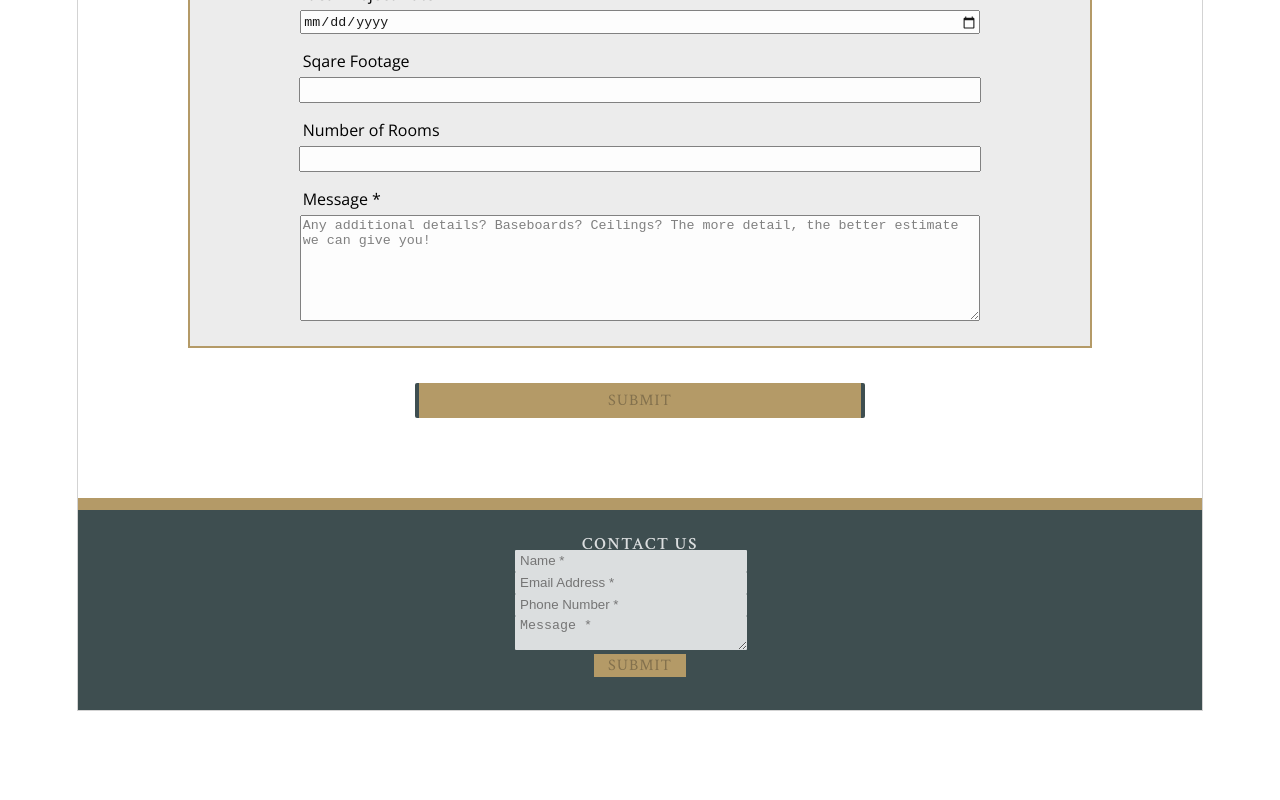
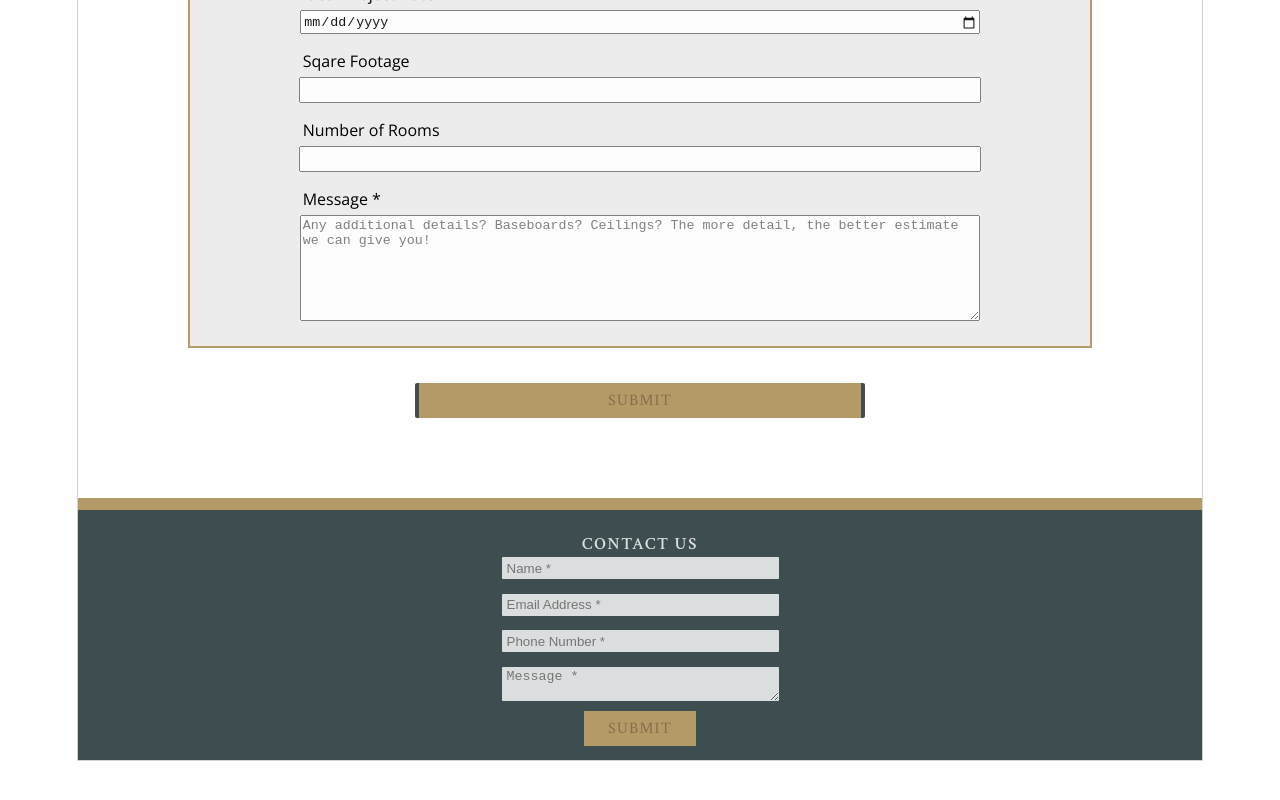
Before and after one commit to brittanyjat/jpaints2.0, a React (Create React App) app: page /contact in a window 1280 px wide. Shown: the part 1315-2115 px from the top of the page. Before the commit the page ends 2077 px from the top, so only its background shows below. Built offline with nearby package versions, Linux system fonts and the light colour scheme.

Commit message:
styled mini-contact form on footer

```diff
--- a/src/Styles/_contact.scss
+++ b/src/Styles/_contact.scss
@@ -69,12 +69,9 @@
 
 .mini-contact {
     margin: auto;
-    width: 250px;
-    height: 185px;
-    display: flex;
-    flex-direction: column;
-    justify-content: space-between;
-    align-items: center;
+    width: 300px;
+    display: grid;
+    grid-template-rows: 1fr 4fr 1fr;
     h4 {
         text-align: center;
         text-transform: uppercase;
@@ -84,17 +81,26 @@
         font-size: 17px;
         margin-bottom: -5px;
     }
+    button {
+        @extend .submit-button;
+        margin: auto;
+    }
+    form {
+        width: 100%;
+        display: flex;
+        flex-direction: column;
+        align-items: center;
+        justify-content: space-around;
         input, textarea {
             padding-left: 5px;
             background-color: $ltGray;
             border: none;
             border-radius: 1px;
             width: 90%;
+            height: 30px;
         }
         input {
             height: 20px;
         }
-    button {
-        @extend .submit-button;
     }
 }
--- a/src/Styles/_footer.scss
+++ b/src/Styles/_footer.scss
@@ -1,6 +1,6 @@
 .footer {
     margin-top: 50px;
-    height: 200px;
+    min-height: 250px;
     width: 100%;
     border-top: 12px solid $gold;
     background-color: $dkGray;
```
Lines whose indentation alone changed are shown as unchanged.
